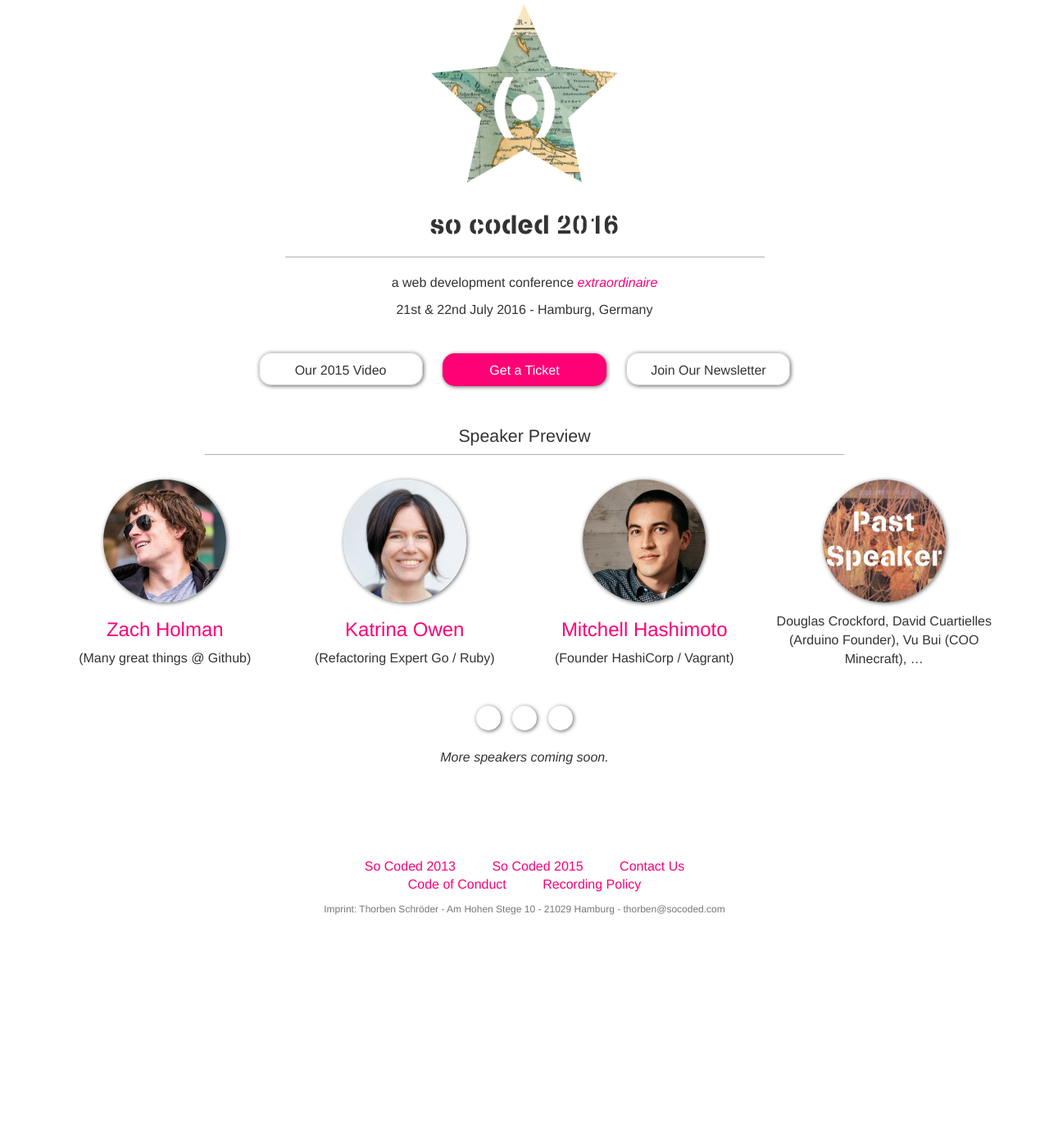
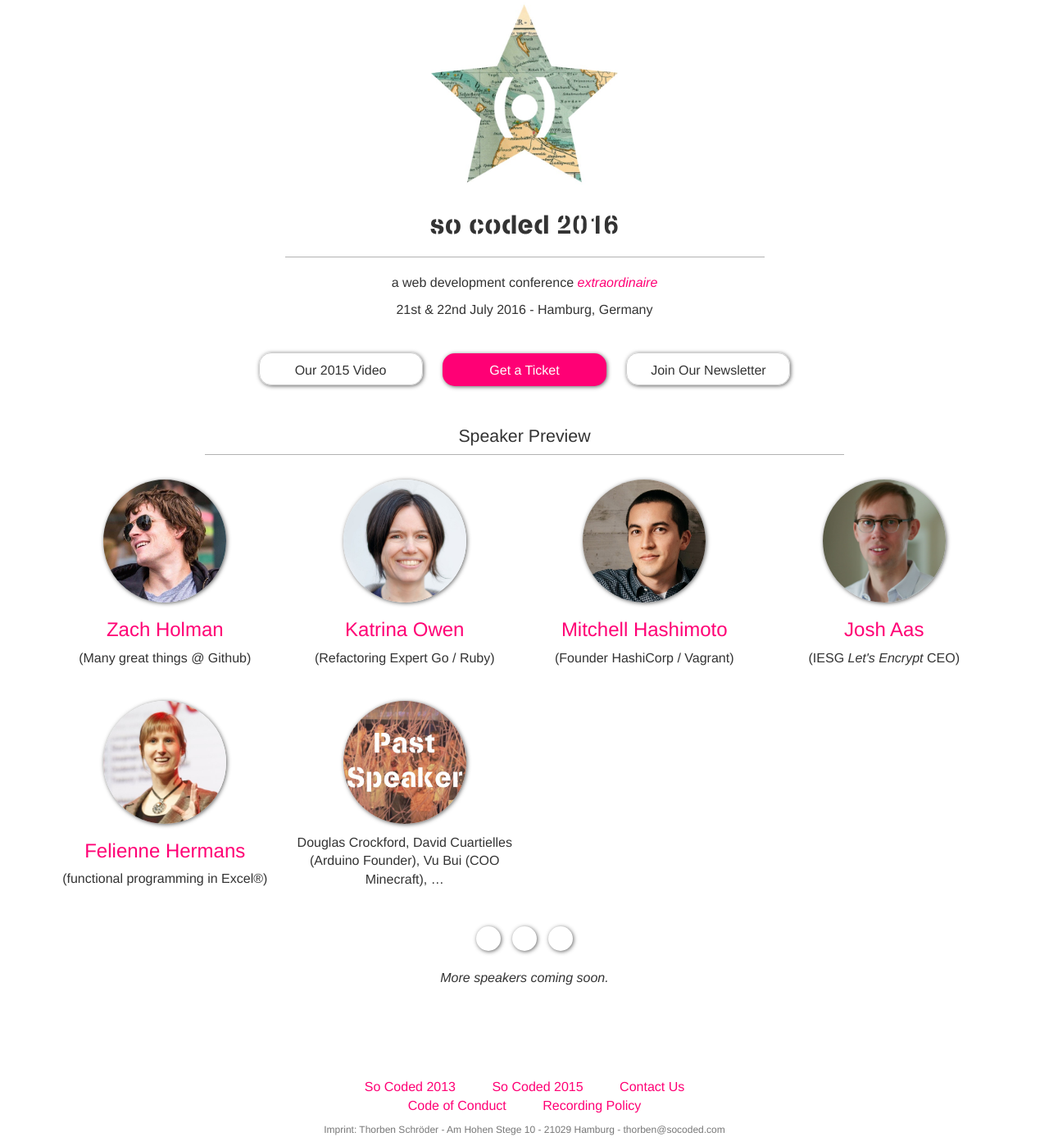
Before and after one commit to socoded/2016.socoded.com, a Jekyll site: the page built from index.html, in a window 1280 px wide. Shown: the whole page at 82% size. Built offline with Jekyll 4.4.1, drawn with Linux system fonts in a browser that asks for light colours; comment, search, counter and statistics services are not loaded; before the commit the page ends 1128 px from its top, so only the background shows below that.

Commit message:
add feline and josh as speakers

```diff
--- a/index.html
+++ b/index.html
@@ -68,6 +68,31 @@
   </div>
 
   <div class="col-md-3 text-center">
+    <div class="speaker">
+      <a href="https://boomswaggerboom.wordpress.com/" target="_blank">
+        <img src="img/speaker/josh-square.jpg" />
+        <h3>Josh Aas</h3>
+      </a>
+      <p>(IESG <em>Let's Encrypt</em> CEO)</p>
+    </div>
+  </div>
+
+</div>
+
+<div class="row speaker-body">
+
+  <div class="col-md-3 text-center">
+    <div class="speaker">
+      <a href="http://www.felienne.com" target="_blank">
+        <img src="img/speaker/felienne-square.jpg" />
+        <h3>Felienne Hermans</h3>
+      </a>
+      <p>(functional programming in Excel®)</p>
+    </div>
+  </div>
+
+
+  <div class="col-md-3 text-center">
     <div class="speaker no-name">
       <a href="http://2015.socoded.com/" target="_blank">
         <img src="img/speaker/last-year-square.jpg" />
```
Also changed, not shown: img/speaker/felienne-square.jpg (added), img/speaker/josh-square.jpg (added).
